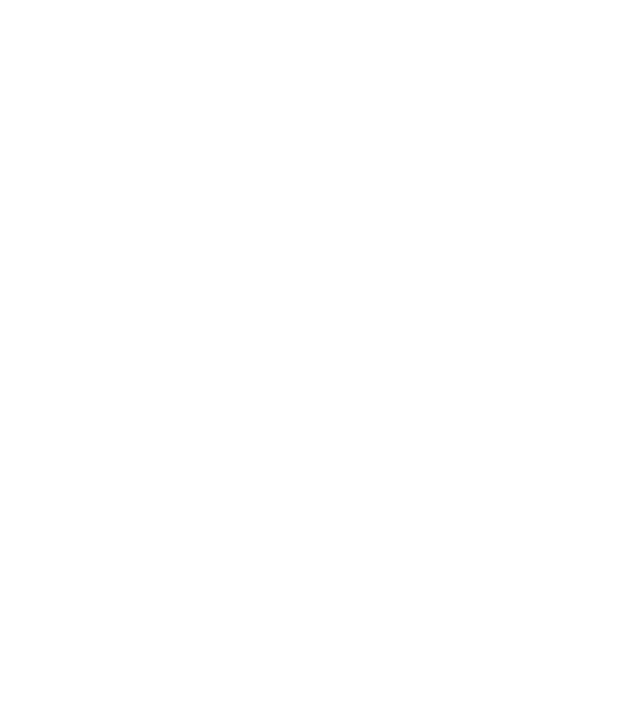
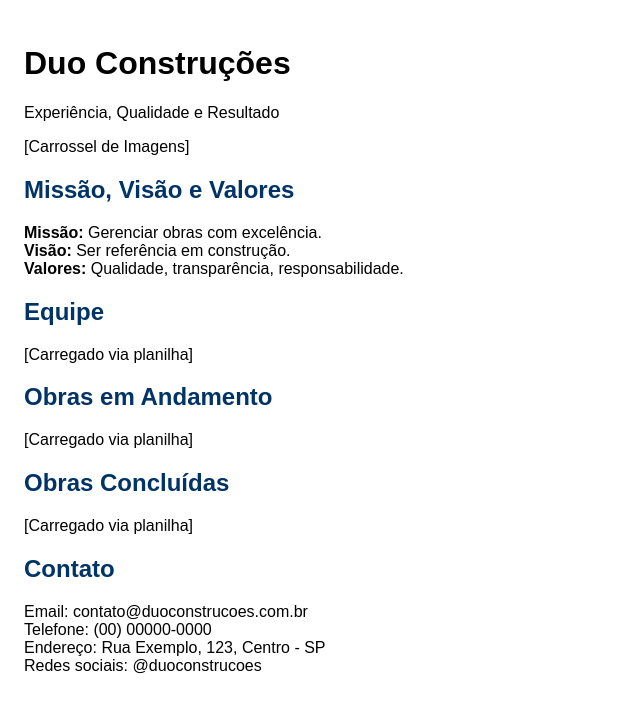
Before and after one commit to duo-construcoes/duo-site, a plain HTML site: page index.html in a window 1280 px wide. Shown: the whole page, without its empty margins (0-640 px from the left). Drawn offline with Linux system fonts and the light colour scheme.

Commit message:
Versão final do site da Duo Construções

```diff
--- a/index.html
+++ b/index.html
@@ -1 +1,52 @@
-<!DOCTYPE html><html><head><title>Duo Construções</title></head><body><!-- Conteúdo atualizado --></body></html>
+<!DOCTYPE html>
+<html lang="pt-BR">
+<head>
+  <meta charset="UTF-8" />
+  <meta name="viewport" content="width=device-width, initial-scale=1.0" />
+  <title>Duo Construções</title>
+  <link rel="stylesheet" href="style.css" />
+</head>
+<body>
+  <header>
+    <h1>Duo Construções</h1>
+    <p>Experiência, Qualidade e Resultado</p>
+  </header>
+
+  <section id="carrossel">
+    <!-- Carrossel com imagens genéricas -->
+    <div class="carrossel">[Carrossel de Imagens]</div>
+  </section>
+
+  <section id="missao-visao-valores">
+    <h2>Missão, Visão e Valores</h2>
+    <p><strong>Missão:</strong> Gerenciar obras com excelência.<br>
+       <strong>Visão:</strong> Ser referência em construção.<br>
+       <strong>Valores:</strong> Qualidade, transparência, responsabilidade.</p>
+  </section>
+
+  <section id="equipe">
+    <h2>Equipe</h2>
+    <div id="equipe-content">[Carregado via planilha]</div>
+  </section>
+
+  <section id="obras-andamento">
+    <h2>Obras em Andamento</h2>
+    <div id="obras-andamento-content">[Carregado via planilha]</div>
+  </section>
+
+  <section id="obras-concluidas">
+    <h2>Obras Concluídas</h2>
+    <div id="obras-concluidas-content">[Carregado via planilha]</div>
+  </section>
+
+  <section id="contato">
+    <h2>Contato</h2>
+    <p>Email: contato@duoconstrucoes.com.br<br>
+       Telefone: (00) 00000-0000<br>
+       Endereço: Rua Exemplo, 123, Centro - SP<br>
+       Redes sociais: @duoconstrucoes</p>
+  </section>
+
+  <script src="script.js"></script>
+</body>
+</html>
--- /dev/null
+++ b/script.js
@@ -0,0 +1,2 @@
+// Simulação de leitura CSV das planilhas
+console.log("Carregando dados das planilhas para Equipe, Obras em Andamento e Concluídas...");
--- /dev/null
+++ b/style.css
@@ -0,0 +1 @@
+body { font-family: Arial; padding: 1rem; } h2 { color: #003366; }
```
